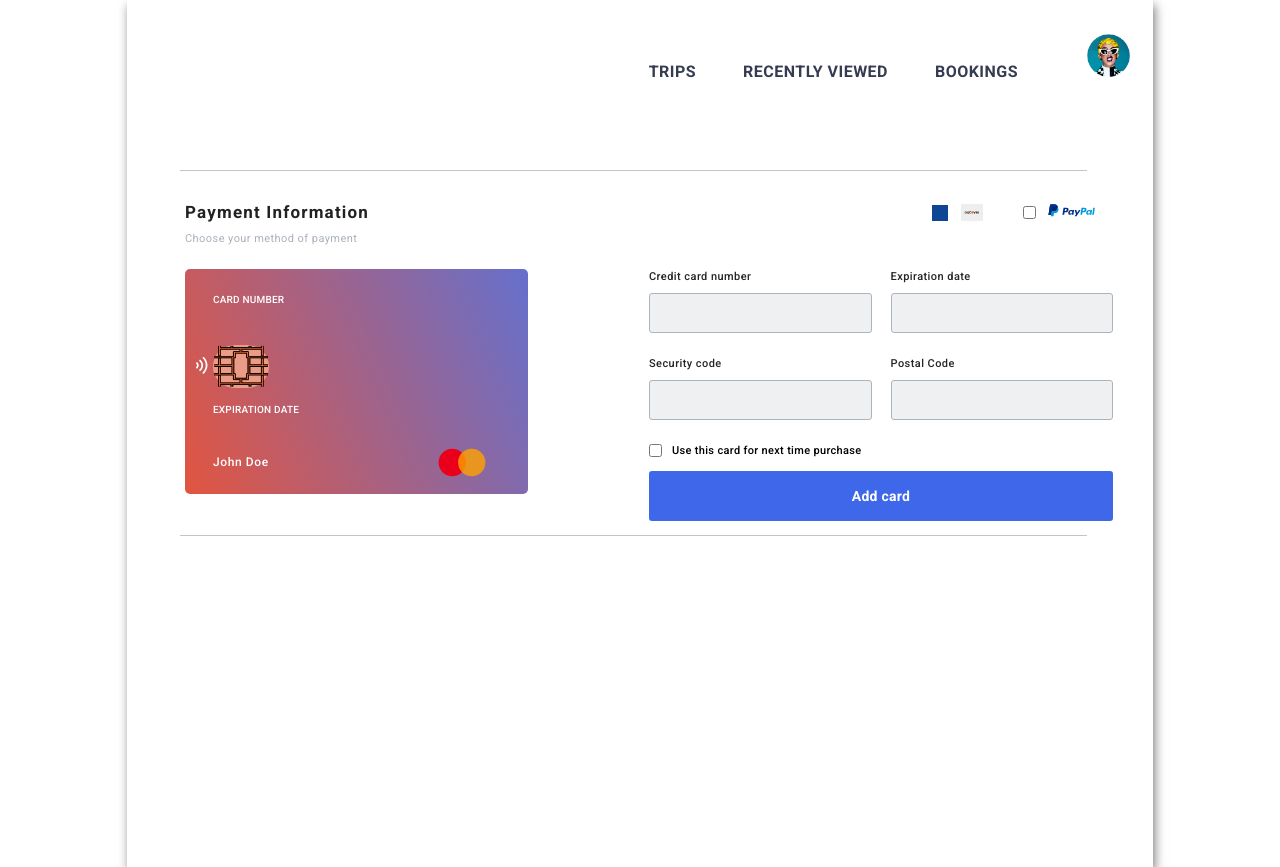
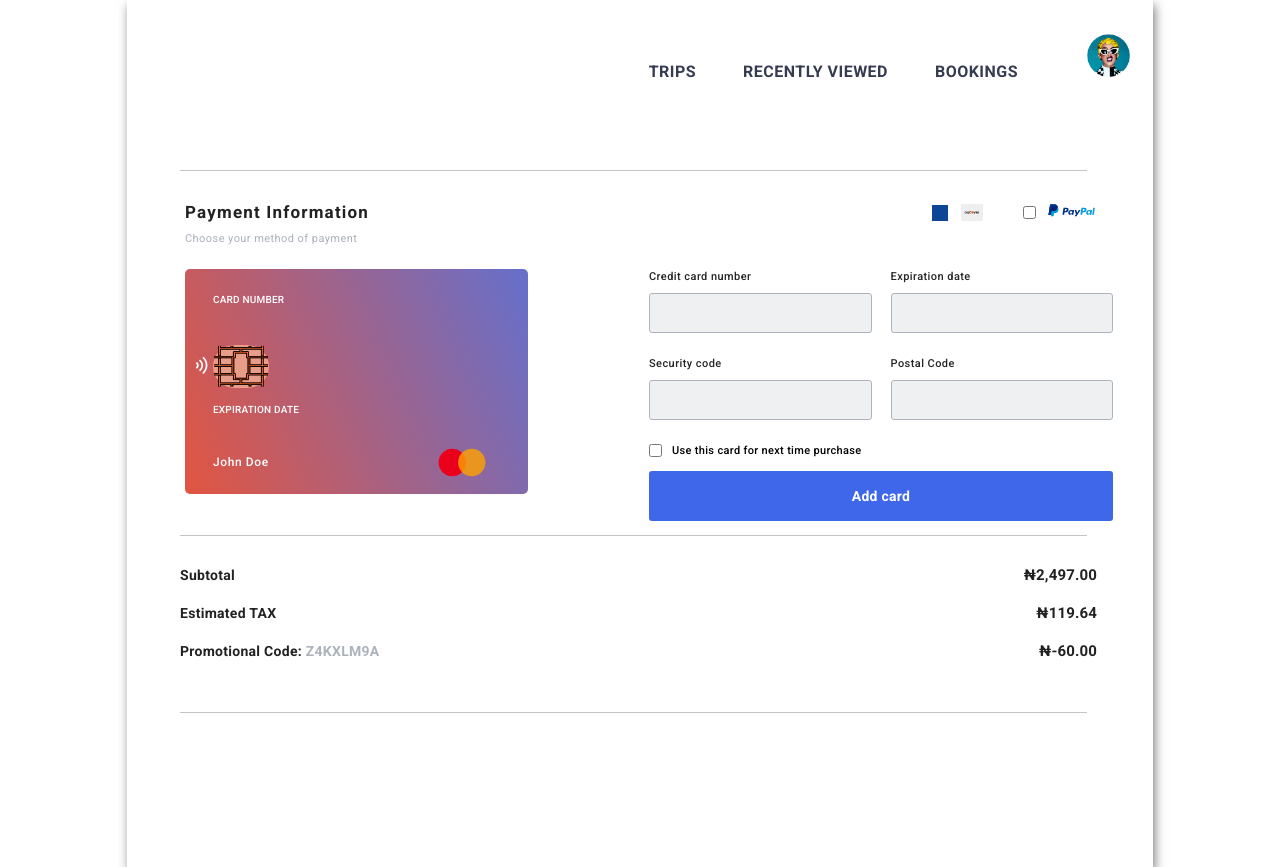
Before and after one commit to Jesuloba-world/ncktest, a React (Create React App) app: page / in a window 1280 px wide. Built offline with nearby package versions, Linux system fonts and the light colour scheme; some icons are missing.

Commit message:
price section complete

```diff
--- a/package.json
+++ b/package.json
@@ -7,6 +7,7 @@
     "@testing-library/jest-dom": "^5.14.1",
     "@testing-library/react": "^12.0.0",
     "@testing-library/user-event": "^13.2.1",
+    "numeral": "^2.0.6",
     "react": "^17.0.2",
     "react-dom": "^17.0.2",
     "react-hook-form": "^7.26.0",
--- a/src/App.js
+++ b/src/App.js
@@ -1,5 +1,5 @@
 import { Container } from "./containers";
-import { NavBar, HorizontalLine, Payment } from "./components";
+import { NavBar, HorizontalLine, Payment, Price } from "./components";
 
 function App() {
 	return (
@@ -8,6 +8,8 @@ function App() {
 			<HorizontalLine />
 			<Payment />
 			<HorizontalLine />
+			<Price />
+			<HorizontalLine />
 		</Container>
 	);
 }
--- a/src/components/Payment/index.jsx
+++ b/src/components/Payment/index.jsx
@@ -12,13 +12,7 @@ const schema = yup.object().shape({
 });
 
 export const Payment = () => {
-	const {
-		handleSubmit,
-		getValues,
-		register,
-		formState: { errors },
-		setValue,
-	} = useForm({
+	const { handleSubmit, getValues, register, setValue } = useForm({
 		resolver: yupResolver(schema),
 	});
 
--- /dev/null
+++ b/src/components/Price/index.jsx
@@ -0,0 +1,23 @@
+import { Container, Part, Summary, Prize } from "./price.style";
+import numeral from "numeral";
+
+export const Price = () => {
+	return (
+		<Container>
+			<Part>
+				<Summary>Subtotal</Summary>
+				<Prize>&#8358;{numeral(2497).format("0,0.00")}</Prize>
+			</Part>
+			<Part>
+				<Summary>Estimated TAX</Summary>
+				<Prize>&#8358;{numeral(119.64).format("0,0.00")}</Prize>
+			</Part>
+			<Part>
+				<Summary>
+					Promotional Code: <span>Z4KXLM9A</span>
+				</Summary>
+				<Prize>&#8358;{numeral(-60.0).format("0,0.00")}</Prize>
+			</Part>
+		</Container>
+	);
+};
--- /dev/null
+++ b/src/components/Price/price.style.js
@@ -0,0 +1,35 @@
+import styled from "styled-components";
+
+export const Container = styled.div`
+	padding-block: 30px 52px;
+	padding-inline: 53px 56px;
+	display: flex;
+	flex-direction: column;
+	gap: 20px;
+`;
+
+export const Part = styled.div`
+	display: flex;
+	justify-content: space-between;
+	align-items: center;
+`;
+
+export const Summary = styled.p`
+	font-weight: 600;
+	font-size: 14px;
+	line-height: 16px;
+	letter-spacing: 0.02em;
+	color: #222;
+
+	span {
+		color: #adb3bd;
+	}
+`;
+
+export const Prize = styled.p`
+	font-weight: 600;
+	font-size: 15px;
+	line-height: 18px;
+	letter-spacing: 0.01em;
+	color: #222;
+`;
--- a/src/components/index.js
+++ b/src/components/index.js
@@ -1,3 +1,4 @@
 export { NavBar } from "./NavBar";
 export { HorizontalLine } from "./HorizontalLine";
 export { Payment } from "./Payment";
+export { Price } from "./Price";
```
Also changed, not shown: 1 other file (tests, documents, lock files or other folders).
